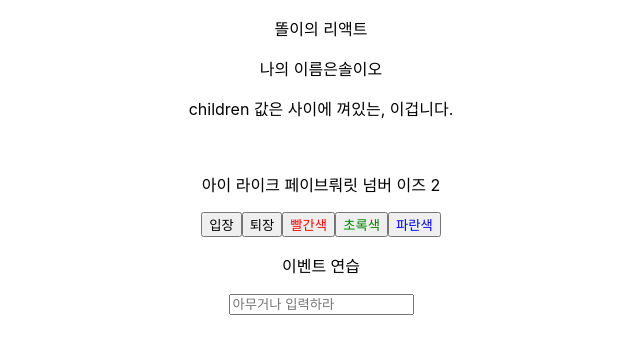
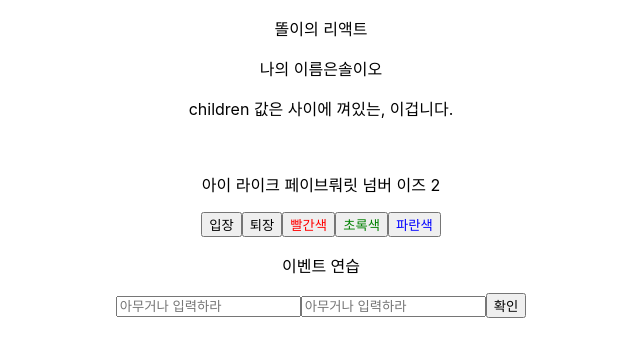
Before and after one commit to SOL-hub/learning-react_Study, a React (Create React App) app in the folder learning-react/: page / in a window 1280 px wide. Shown: the top 356 px of the page, without its empty margins (319-959 px from the left). Built offline with nearby package versions, Linux system fonts and the light colour scheme.

Commit message:
feat : 함수형 컴포넌트사용하기

```diff
--- a/learning-react/src/EventPractice.js
+++ b/learning-react/src/EventPractice.js
@@ -1,14 +1,33 @@
-import React, {Component, useState} from 'react';
+import React, {useState} from 'react';
 
-class EventPractice extends Component {
-    render() {
+const EventPractice = () => {
+
+    const [username, setUsername] = useState('');
+    const [message, setMessage] = useState('');
+    const onChangeUsername =  e => setUsername(e.target.value);
+    const onChangeMessage = e => setMessage(e.target.value)
+
+    const onClick = ()=>{
+        alert(username + ':' + message);
+        setUsername('');
+        setMessage('');
+    };
+
+    const onKeyPress = e => {
+        if(e.key === 'Enter'){
+            onClick();
+        }
+    };
+
         return (
             <div>
                 <p>이벤트 연습</p>
-                <input name="message" placeholder='아무거나 입력하라'  onChange={(e)=>{console.log(e)}} />
+                <input name="username" placeholder='아무거나 입력하라' value={username} onChange={onChangeUsername} />
+                <input name="username" placeholder='아무거나 입력하라' value={message} onChange={onChangeMessage} onKeyPress={onKeyPress} />
+
+                <button onClick={onClick}>확인</button>
             </div>
         )
     }
-}
 
 export default EventPractice;
```
